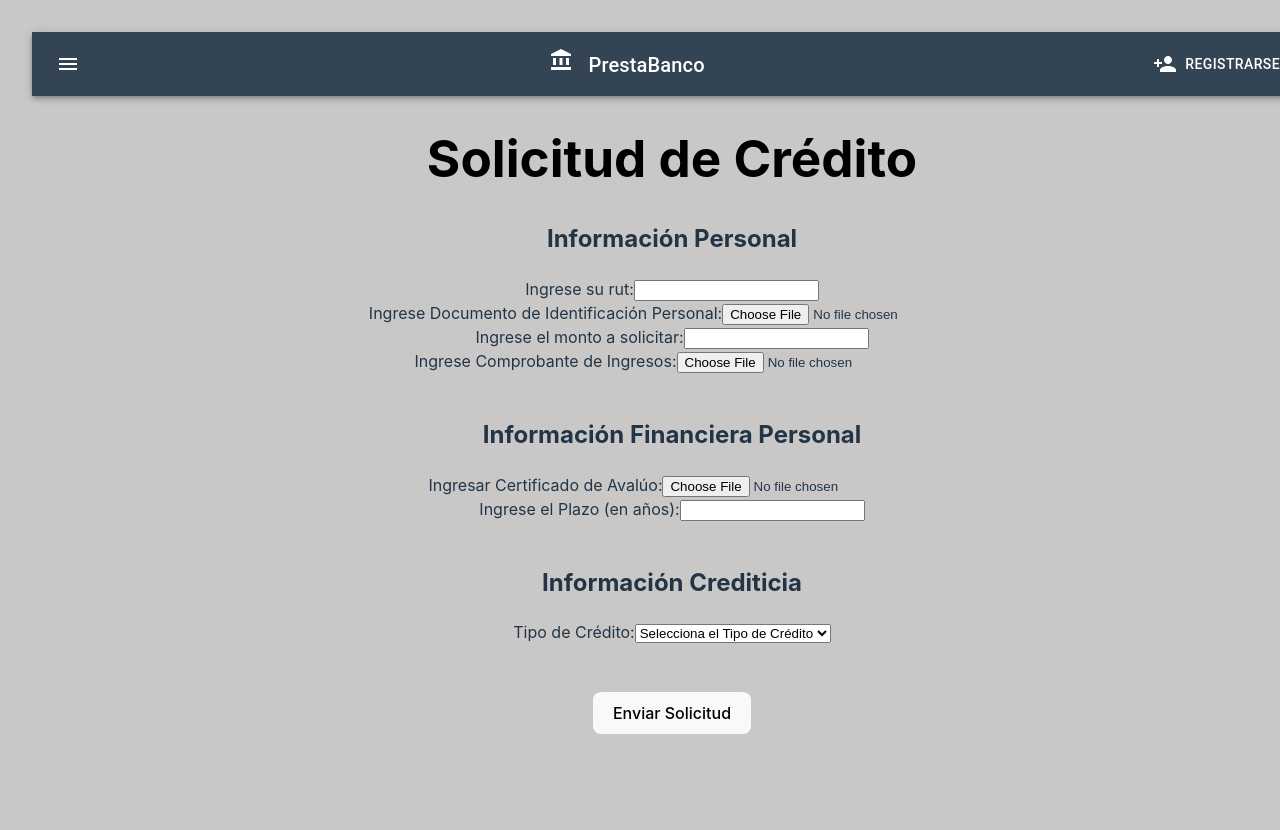
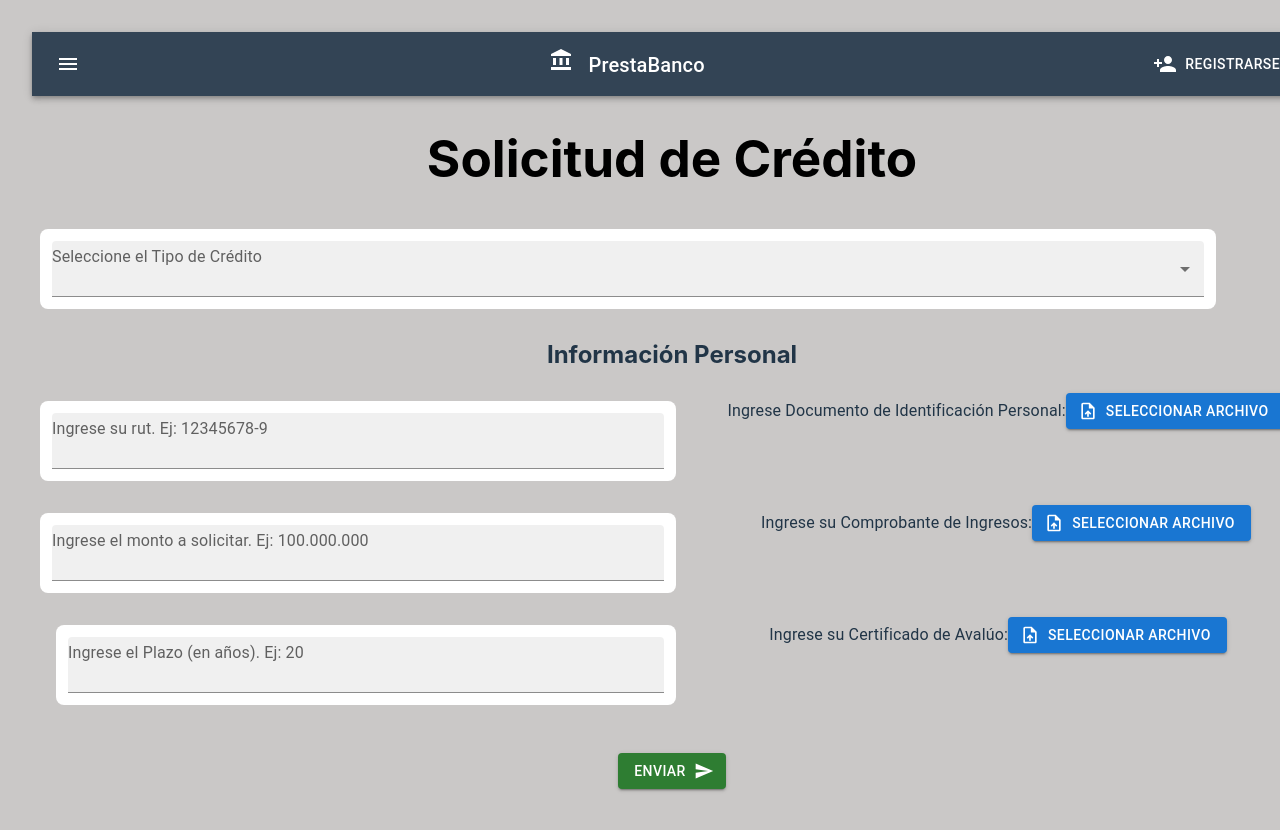
Before and after one commit to Agustin-Vera/Pep3_Tingeso, a React (Vite) app in the folder mortgageloan-frontend/: page /creditApplication/add in a window 1280 px wide. Shown: the top 830 px of the page. Built offline with nearby package versions, Linux system fonts and the light colour scheme.

Commit message:
feat: add style to creditApplication Solicitation

```diff
--- a/mortgageloan-frontend/src/components/AddCreditApplication.jsx
+++ b/mortgageloan-frontend/src/components/AddCreditApplication.jsx
@@ -7,6 +7,11 @@ import FirstHome from "./formsCreditApplication/FirstHome";
 import SecondHome from "./formsCreditApplication/SecondHome";
 import CommercialProperty from "./formsCreditApplication/CommercialProperty";
 import Remodeling from "./formsCreditApplication/Remodeling";
+import { Box, Button } from "@mui/material";
+import CustomTextField from "./common/inputs/CustomTextField";
+import CustomFileField from "./common/inputs/CustomFileField";
+import CustomSelect from "./common/inputs/CustomSelect";
+import SendIcon from "@mui/icons-material/Send";
 
 const AddCreditApplication = () => {
   const [rutUser, setRutUser] = useState("");
@@ -64,20 +69,20 @@ const AddCreditApplication = () => {
           formData.append("documentType", 2);
           formData.append("documents", appraisalCertificateDoc);
           formData.append("documentType", 3);
-          if (type === "1") {
+          if (type === 1) {
             formData.append("documents", creditHistoryDoc);
             formData.append("documentType", 4);
-          } else if (type === "2") {
+          } else if (type === 2) {
             formData.append("documents", creditHistoryDoc);
             formData.append("documentType", 4);
             formData.append("documents", firstHomeDeedDoc);
             formData.append("documentType", 5);
-          } else if (type === "3") {
+          } else if (type === 3) {
             formData.append("documents", financialStatusBusinessDoc);
             formData.append("documentType", 6);
             formData.append("documents", businessPlanDoc);
             formData.append("documentType", 7);
-          } else if (type === "4") {
+          } else if (type === 4) {
             formData.append("documents", renovationBudgetDoc);
             formData.append("documentType", 8);
           }
@@ -87,7 +92,11 @@ const AddCreditApplication = () => {
             .create(formData)
             .then((response) => {
               console.log("Documento subido", response.data);
-              navigate("/creditApplication/list");
+              navigate(
+                `/creditApplication/list/${rutUser}/${formData.get(
+                  "idApplication"
+                )}`
+              );
             })
             .catch((error) => {
               console.log("Error al intentar subir los documentos", error);
@@ -103,101 +112,84 @@ const AddCreditApplication = () => {
     }
     console.log("Ingresar los campos faltantes");
   };
+  const creditOptions = [
+    { value: 1, label: "Primera Vivienda" },
+    { value: 2, label: "Segunda Vivienda" },
+    { value: 3, label: "Propiedades Comerciales" },
+    { value: 4, label: "Remodelación" },
+  ];
 
   useEffect(() => {}, []);
   return (
     <>
       <h1>Solicitud de Crédito</h1>
-      <form>
+      <Box sx={{ width: "90%" }}>
+        <CustomSelect
+          label="Seleccione el Tipo de Crédito"
+          value={type}
+          onChange={(e) => setType(e.target.value)}
+          options={creditOptions}
+        />
+      </Box>
+      <Box>
         <h2>Información Personal</h2>
-        <div>
-          <label>Ingrese su rut:</label>
-          <input
-            type="text"
+        <Box sx={{ display: "flex", gap: 2, flexDirection: "column" }}>
+          <Box sx={{ display: "flex", gap: 2 }}>
+            <CustomTextField
+              label="Ingrese su rut. Ej: 12345678-9"
               value={rutUser}
               onChange={(e) => setRutUser(e.target.value)}
+              type="text"
+              //error={amount < 0}
             />
-        </div>
-        <div>
-          <label htmlFor="archivo">
-            Ingrese Documento de Identificación Personal:
-          </label>
-          <input
-            type="file"
+            <CustomFileField
               id="archivo"
               name="identificationDoc"
-            accept="application/pdf"
-            onChange={(e) => {
-              setIdentificationDoc(e.target.files[0]);
-            }}
+              label="Ingrese Documento de Identificación Personal:"
+              onChange={setIdentificationDoc}
             />
-        </div>
-        <div>
-          <label>Ingrese el monto a solicitar:</label>
-          <input
-            type="text"
+          </Box>
+          <Box sx={{ display: "flex", gap: 2 }}>
+            <CustomTextField
+              label="Ingrese el monto a solicitar. Ej: 100.000.000"
               value={amount}
               onChange={(e) => setAmount(e.target.value)}
+              type="number"
+              error={amount < 0}
             />
-        </div>
-        <div>
-          <label htmlFor="archivo">Ingrese Comprobante de Ingresos:</label>
-          <input
-            type="file"
+            <CustomFileField
               id="archivo"
               name="proofIncomeDoc"
-            accept="application/pdf"
-            onChange={(e) => {
-              setProofIncomeDoc(e.target.files[0]);
-            }}
+              label="Ingrese su Comprobante de Ingresos:"
+              onChange={setProofIncomeDoc}
             />
-        </div>
+          </Box>
+          <Box sx={{ display: "flex", gap: 2 }}>
             <br />
-        <h2>Información Financiera Personal</h2>
-        <div>
-          <label htmlFor="archivo">Ingresar Certificado de Avalúo:</label>
-          <input
-            type="file"
+            <CustomTextField
+              label="Ingrese el Plazo (en años). Ej: 20"
+              value={term}
+              onChange={(e) => setTerm(e.target.value)}
+              type="number"
+              error={term < 0}
+            />
+            <CustomFileField
               id="archivo"
               name="appraisalCertificateDoc"
-            accept="application/pdf"
-            onChange={(e) => {
-              setAppraisalCertificateDoc(e.target.files[0]);
-            }}
+              label="Ingrese su Certificado de Avalúo:"
+              onChange={setAppraisalCertificateDoc}
             />
-        </div>
-        <div>
-          <label>Ingrese el Plazo (en años):</label>
-          <input
-            type="text"
-            value={term}
-            onChange={(e) => setTerm(e.target.value)}
+            <br />
+          </Box>
+          <Box sx={{ display: "flex", gap: 2 }}>
+            {type === 1 && (
+              <>
+                <FirstHome
+                  setCreditHistoryDoc={(file) => setCreditHistoryDoc(file)}
                 />
-        </div>
-        <br />
-        <h2>Información Crediticia</h2>
-        <div>
-          <label>Tipo de Crédito:</label>
-          <select
-            id="dropdown"
-            onChange={(e) => {
-              setType(e.target.value);
-            }}
-          >
-            <option value="">Selecciona el Tipo de Crédito</option>
-            <option value={1}>Primera Vivienda</option>
-            <option value={2}>Segunda Vivienda</option>
-            <option value={3}>Propiedades Comerciales</option>
-            <option value={4}>Remodelación</option>
-          </select>
-        </div>
-        <br />
-        {type === "1" && (
-          <>
-            <FirstHome setCreditHistoryDoc={setCreditHistoryDoc} />
               </>
             )}
-        {type === "2" && (
+            {type === 2 && (
               <>
                 <SecondHome
                   setCreditHistoryDoc={setCreditHistoryDoc}
@@ -205,7 +197,7 @@ const AddCreditApplication = () => {
                 />
               </>
             )}
-        {type === "3" && (
+            {type === 3 && (
               <>
                 <CommercialProperty
                   setFinancialStatusBusinessDoc={setFinancialStatusBusinessDoc}
@@ -213,22 +205,23 @@ const AddCreditApplication = () => {
                 />
               </>
             )}
-        {type === "4" && (
+            {type === 4 && (
               <>
                 <Remodeling setRenovationBudgetDoc={setRenovationBudgetDoc} />
               </>
             )}
-      </form>
+          </Box>
+        </Box>
+      </Box>
       <br />
-      <div className="col-12">
-        <button
-          type="submit"
-          className="btn btn-primary"
-          onClick={(e) => saveCreditApplication(e)}
+      <Button
+        color="success"
+        variant="contained"
+        endIcon={<SendIcon />}
+        onClick={saveCreditApplication}
       >
-          Enviar Solicitud
-        </button>
-      </div>
+        Enviar
+      </Button>
     </>
   );
 };
--- a/mortgageloan-frontend/src/components/SimulateCredit.jsx
+++ b/mortgageloan-frontend/src/components/SimulateCredit.jsx
@@ -60,6 +60,15 @@ const SimulateCredit = () => {
       <h1>Simulación de Crédito</h1>
       <p>Complete los campos a continuación</p>
       <Box sx={{ display: "flex", gap: 2, flexDirection: "row" }}>
+        <Box sx={{ p: 1, flex: 1 }}>
+          <CustomSelect
+            label="Seleccione el Tipo de Crédito"
+            value={type}
+            onChange={(e) => setType(e.target.value)}
+            options={creditOptions}
+          />
+          <CreditConditionsView id={type} />
+        </Box>
         <Box
           component="form"
           noValidate
@@ -80,15 +89,6 @@ const SimulateCredit = () => {
             error={term < 0}
             onChange={(e) => setTerm(e.target.value)}
           />
-        </Box>
-        <Box sx={{ p: 1, flex: 1 }}>
-          <CustomSelect
-            label="Seleccione el Tipo de Crédito"
-            value={type}
-            onChange={(e) => setType(e.target.value)}
-            options={creditOptions}
-          />
-          <CreditConditionsView id={type} />
         </Box>
       </Box>
       <Button
--- /dev/null
+++ b/mortgageloan-frontend/src/components/common/inputs/CustomFileField.jsx
@@ -0,0 +1,48 @@
+import { Box, Button, Typography } from "@mui/material";
+import UploadFileIcon from "@mui/icons-material/UploadFile";
+import { useState } from "react";
+
+const CustomFileField = ({ id, name, label, accept, onChange }) => {
+  const [filename, setFilename] = useState("");
+
+  return (
+    <Box sx={{ gap: 1, width: "100%" }}>
+      {/* Etiqueta del campo */}
+      {label && (
+        <Typography variant="subtitle1" component="label" htmlFor={id}>
+          {label}
+        </Typography>
+      )}
+
+      {/* Botón para subir archivo */}
+      <Button
+        variant="contained"
+        component="label"
+        startIcon={<UploadFileIcon />}
+        sx={{
+          bgcolor: "#1976d2",
+          color: "white",
+          "&:hover": {
+            bgcolor: "#1565c0",
+          },
+        }}
+      >
+        {filename ? filename : "Seleccionar archivo"}
+
+        {/* Input de archivo oculto */}
+        <input
+          type="file"
+          id={id}
+          name={name}
+          accept="application/pdf"
+          onChange={(e) => {
+            onChange(e.target.files[0]);
+            setFilename(e.target.files[0].name);
+          }}
+          hidden
+        />
+      </Button>
+    </Box>
+  );
+};
+export default CustomFileField;
--- a/mortgageloan-frontend/src/components/evaluateCredit/R1InstallmentIncome.jsx
+++ b/mortgageloan-frontend/src/components/evaluateCredit/R1InstallmentIncome.jsx
@@ -2,11 +2,6 @@ import { useEffect, useState } from "react";
 import creditApplicationService from "../../services/creditApplicationService";
 import DocumentsView from "../document/DocumentsView";
 
-/**
- * Componente que representa la regla de negocio R1
- * @param {*} props
- * @returns
- */
 const R1InstallmentIncome = (props) => {
   const [answerEvaluation, setAnswerEvaluation] = useState();
   const [income, setIncome] = useState("");
--- a/mortgageloan-frontend/src/components/formsCreditApplication/CommercialProperty.jsx
+++ b/mortgageloan-frontend/src/components/formsCreditApplication/CommercialProperty.jsx
@@ -1,3 +1,5 @@
+import CustomFileField from "../common/inputs/CustomFileField";
+
 const CommercialProperty = ({
   setFinancialStatusBusinessDoc,
   setBusinessPlanDoc,
@@ -5,30 +7,19 @@ const CommercialProperty = ({
   return (
     <div>
       <h2>Propiedad Comercial</h2>
-      <div>
-        <label htmlFor="archivo">Ingresar Estado Financiero del Negocio:</label>
-        <input
-          type="file"
+      <CustomFileField
         id="archivo"
         name="financialStatusBusinessDoc"
-          accept="application/pdf"
-          onChange={(e) => {
-            setFinancialStatusBusinessDoc(e.target.files[0]);
-          }}
+        label="Ingresar Estado Financiero del Negocio:"
+        onChange={setFinancialStatusBusinessDoc}
       />
-      </div>
-      <div>
-        <label htmlFor="archivo">Ingresar Plan de Negocios:</label>
-        <input
-          type="file"
+      <br />
+      <CustomFileField
         id="archivo"
         name="businessPlanDoc"
-          accept="application/pdf"
-          onChange={(e) => {
-            setBusinessPlanDoc(e.target.files[0]);
-          }}
+        label="Ingresar Plan de Negocios:"
+        onChange={setBusinessPlanDoc}
       />
-      </div>
     </div>
   );
 };
--- a/mortgageloan-frontend/src/components/formsCreditApplication/FirstHome.jsx
+++ b/mortgageloan-frontend/src/components/formsCreditApplication/FirstHome.jsx
@@ -1,19 +1,15 @@
+import CustomFileField from "../common/inputs/CustomFileField";
+
 const FirstHome = ({ setCreditHistoryDoc }) => {
   return (
     <div>
       <h2>Primera Vivienda</h2>
-      <div>
-        <label htmlFor="archivo">Ingresar Historial Crediticio:</label>
-        <input
-          type="file"
-          id="archivo"
-          name="creditHistoryDoc"
-          accept="application/pdf"
-          onChange={(e) => {
-            setCreditHistoryDoc(e.target.files[0]);
-          }}
-        />
-      </div>
+      <CustomFileField
+        id="archivo"
+        name="creditHistoryDoc"
+        label="Ingresar Historial Crediticio:"
+        onChange={setCreditHistoryDoc}
+      />
     </div>
   );
 };
--- a/mortgageloan-frontend/src/components/formsCreditApplication/Remodeling.jsx
+++ b/mortgageloan-frontend/src/components/formsCreditApplication/Remodeling.jsx
@@ -1,19 +1,15 @@
+import CustomFileField from "../common/inputs/CustomFileField";
+
 const Remodeling = ({ setRenovationBudgetDoc }) => {
   return (
     <div>
       <h2>Remodelación</h2>
-      <div>
-        <label htmlFor="archivo">Ingresar Estado Financiero del Negocio:</label>
-        <input
-          type="file"
-          id="archivo"
-          name="renovationBudgetDoc"
-          accept="application/pdf"
-          onChange={(e) => {
-            setRenovationBudgetDoc(e.target.files[0]);
-          }}
-        />
-      </div>
+      <CustomFileField
+        id="archivo"
+        name="renovationBudgetDoc"
+        label="Ingresar Estado Financiero del Negocio:"
+        onChange={setRenovationBudgetDoc}
+      />
     </div>
   );
 };
--- a/mortgageloan-frontend/src/components/formsCreditApplication/SecondHome.jsx
+++ b/mortgageloan-frontend/src/components/formsCreditApplication/SecondHome.jsx
@@ -1,31 +1,22 @@
+import CustomFileField from "../common/inputs/CustomFileField";
+
 const SecondHome = ({ setCreditHistoryDoc, setFirstHomeDeedDoc }) => {
   return (
     <div>
       <h2>Segunda Vivienda</h2>
-      <div>
-        <label htmlFor="archivo">Ingresar Historial Crediticio:</label>
-        <input
-          type="file"
+      <CustomFileField
         id="archivo"
         name="creditHistoryDoc"
-          accept="application/pdf"
-          onChange={(e) => {
-            setCreditHistoryDoc(e.target.files[0]);
-          }}
+        label="Ingresar Historial Crediticio:"
+        onChange={setCreditHistoryDoc}
       />
-      </div>
-      <div>
-        <label htmlFor="archivo">Ingresar Escritura Primera Vivienda:</label>
-        <input
-          type="file"
+      <br />
+      <CustomFileField
         id="archivo"
         name="firstHomeDeedDoc"
-          accept="application/pdf"
-          onChange={(e) => {
-            setFirstHomeDeedDoc(e.target.files[0]);
-          }}
+        label="Ingresar Escritura Primera Vivienda:"
+        onChange={setFirstHomeDeedDoc}
       />
-      </div>
     </div>
   );
 };
```
Also changed, not shown: 1 other file (tests, documents, lock files or other folders). Lines whose indentation alone changed are shown as unchanged.
